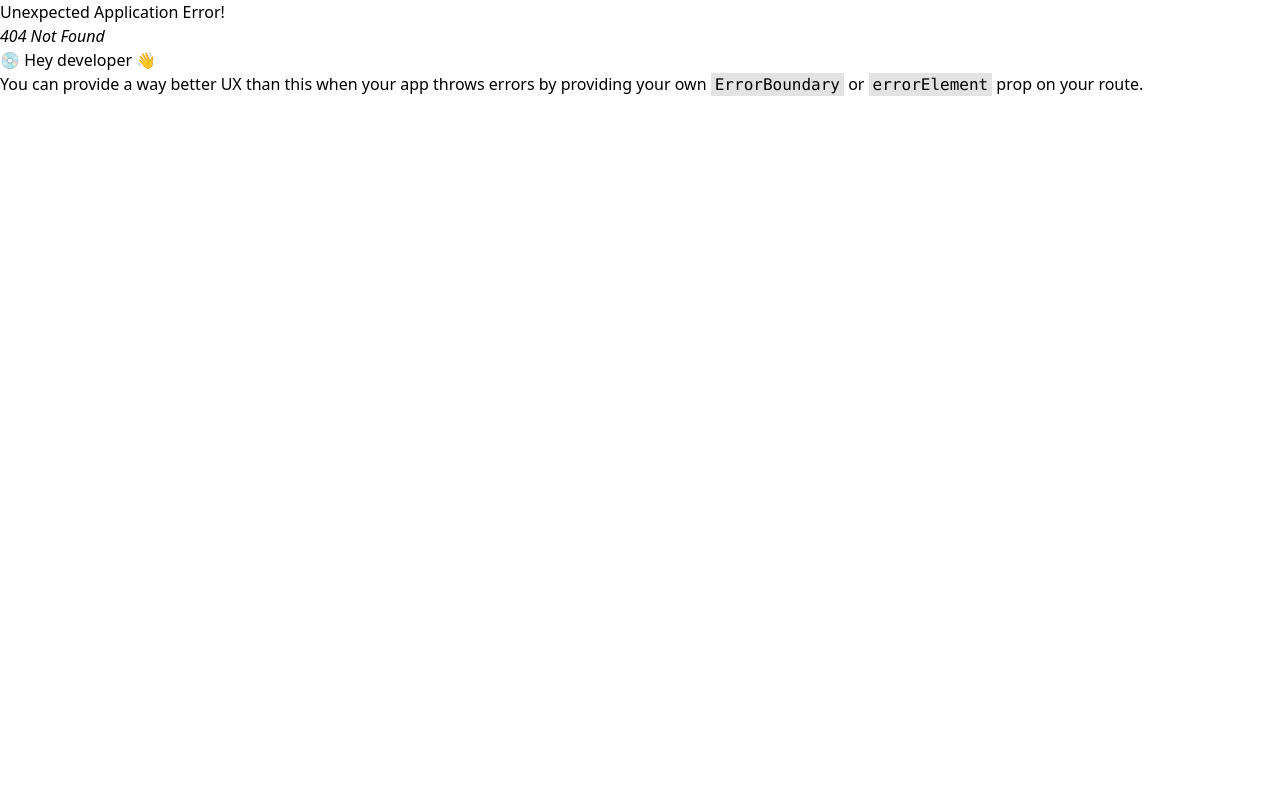
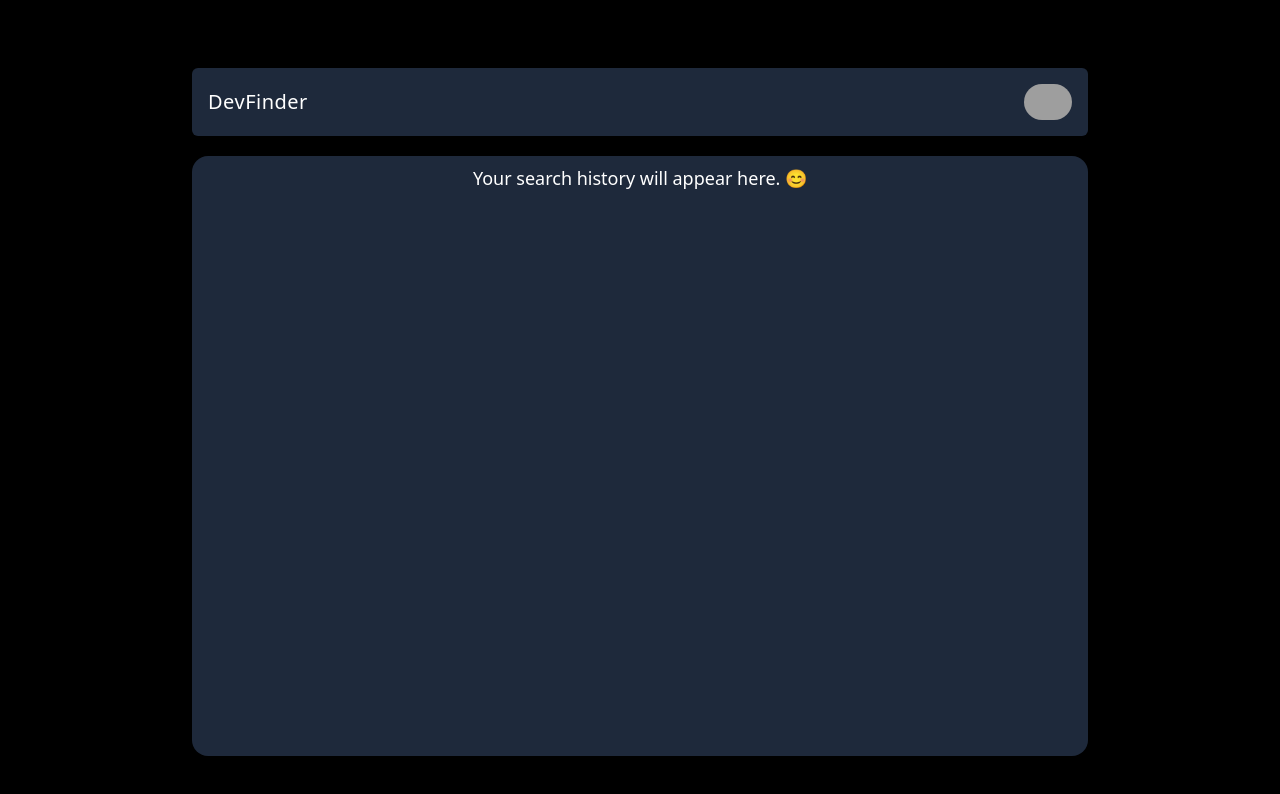
Before and after one commit to Aayush259/Find-GitHub-User, a React (Vite) app: page /Find-GitHub-User/history in a window 1280 px wide. Before the commit this address had no page. Shown: the top 794 px of the page. Built offline with nearby package versions, Linux system fonts and the light colour scheme; grey boxes are pictures that could not be loaded.

Commit message:
Added history section

```diff
--- /dev/null
+++ b/src/components/History.jsx
@@ -0,0 +1,48 @@
+import React, { useEffect, useState } from 'react';
+import Loader from './Loader.jsx';
+
+export default function History() {
+
+    // State for userHistory.
+    const [userHistory, setUserHistory] = useState(null);
+
+    // Getting history from local storage.
+    useEffect(() => {
+        const history = JSON.parse(localStorage.getItem('history')) || [{id: null, name: 'Your search history will appear here. 😊'}];
+        setUserHistory(history);
+    }, []);
+
+    // This function returns the date in the format day-month-year.
+    const formatDate = (milliseconds) => {
+        if (!milliseconds) return;
+
+        const date = new Date(milliseconds);
+
+        const day = date.getDate().toString().padStart(2, '0');
+        const month = (date.getMonth() + 1).toString().padStart(2, '0');
+        const year = date.getFullYear().toString();
+
+        return `${day}-${month}-${year}`;
+    }
+
+    return (
+        <div className='
+            flex flex-col items-center mb-4 p-2 mx-auto mt-1
+            max-w-4xl w-[95%] min-h-[75vh]
+            bg-slate-800
+            rounded-2xl'
+        >
+            {
+                userHistory ?
+                userHistory.map((history) => <p
+                    key={history.id}
+                    className='
+                        text-lg'
+                >
+                    <span>{formatDate(history['id'])}</span><span>{history['name']}</span>
+                </p>) :
+                <Loader />
+            }
+        </div>
+    );
+};
--- a/src/components/Search.jsx
+++ b/src/components/Search.jsx
@@ -17,6 +17,10 @@ export default function Search() {
         }
     };
 
+    const handleHistoryBtnClick = () => {
+        navigate(`/Find-GitHub-User/history`);
+    }
+
     return (
         <div
             className='
@@ -30,6 +34,7 @@ export default function Search() {
                     p-[10.5px] rounded
                     focus:outline-sky-400 focus:outline-4 focus:outline
                     hover:bg-sky-700'
+                    onClick={handleHistoryBtnClick}
                 >
                     <img src={historyIcon} alt='history' width={20} />
                 </button>
--- a/src/main.jsx
+++ b/src/main.jsx
@@ -5,12 +5,14 @@ import App from './App.jsx';
 import Search from './components/Search.jsx';
 import DisplayUserInfo from './components/DisplayUserInfo.jsx';
 import './index.css';
+import History from './components/History.jsx';
 
 const router = createBrowserRouter(
   createRoutesFromElements(
     <Route path='/Find-GitHub-User/' element={<App />} >
       <Route path='/Find-GitHub-User/' element={<Search />} />
       <Route path='/Find-GitHub-User/username/:username' element={<DisplayUserInfo />} />
+      <Route path='/Find-GitHub-User/history' element={<History />} />
     </Route>
   )
 );
```
